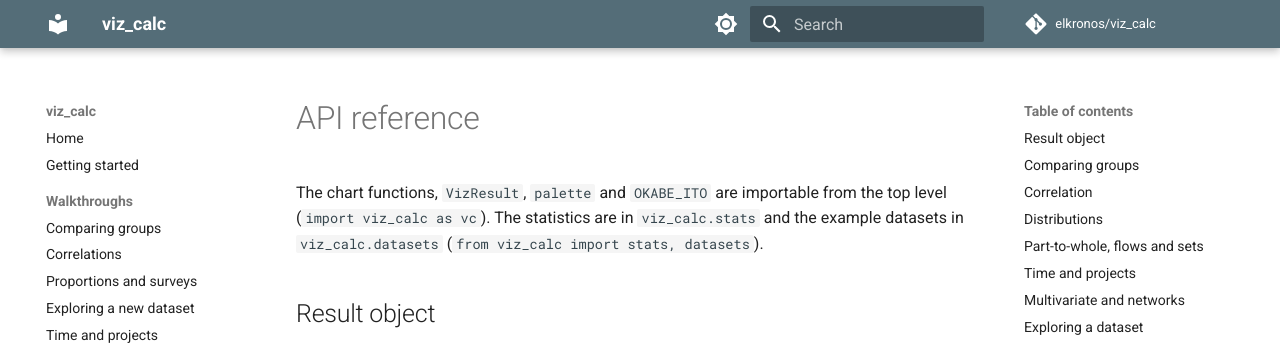
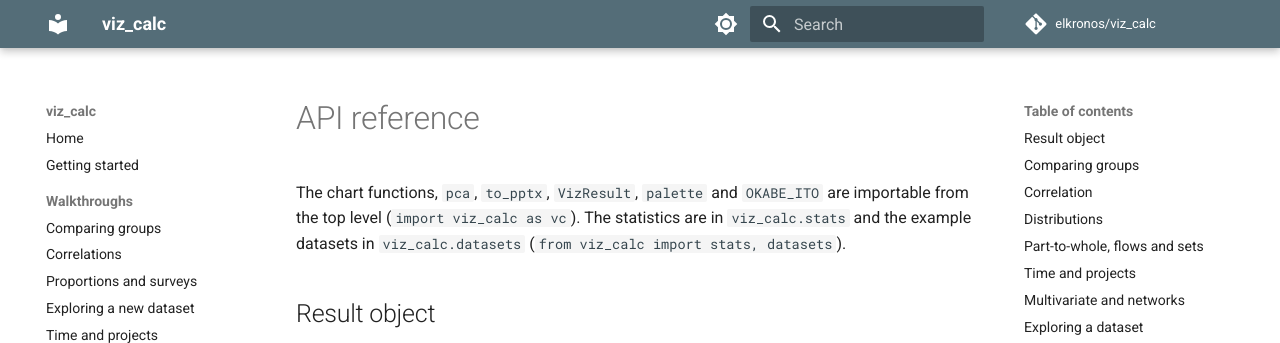
Before and after one commit to elkronos/viz_calc, an MkDocs documentation site: the page built from docs/api.md, in a window 1280 px wide and 900 px high, cut to the strip 0-343 px from the top of the window. Built offline with MkDocs 1.6.1 and Material for MkDocs 9.7.7, drawn with Linux system fonts in a browser that asks for light colours; comment, search, counter and statistics services are not loaded.

Commit message:
Name pca and to_pptx among the API page's top-level imports
The intro listed the chart functions, VizResult, palette and OKABE_ITO
as top-level names, which left pca and to_pptx, both top-level, looking
as if they lived elsewhere like the stats functions.

```diff
--- a/docs/api.md
+++ b/docs/api.md
@@ -1,7 +1,7 @@
 # API reference
 
-The chart functions, `VizResult`, `palette` and `OKABE_ITO` are importable
-from the top level (`import viz_calc as vc`). The statistics are in
+The chart functions, `pca`, `to_pptx`, `VizResult`, `palette` and `OKABE_ITO`
+are importable from the top level (`import viz_calc as vc`). The statistics are in
 `viz_calc.stats` and the example datasets in `viz_calc.datasets`
 (`from viz_calc import stats, datasets`).
 
```
Also changed, not shown: 1 other file.
